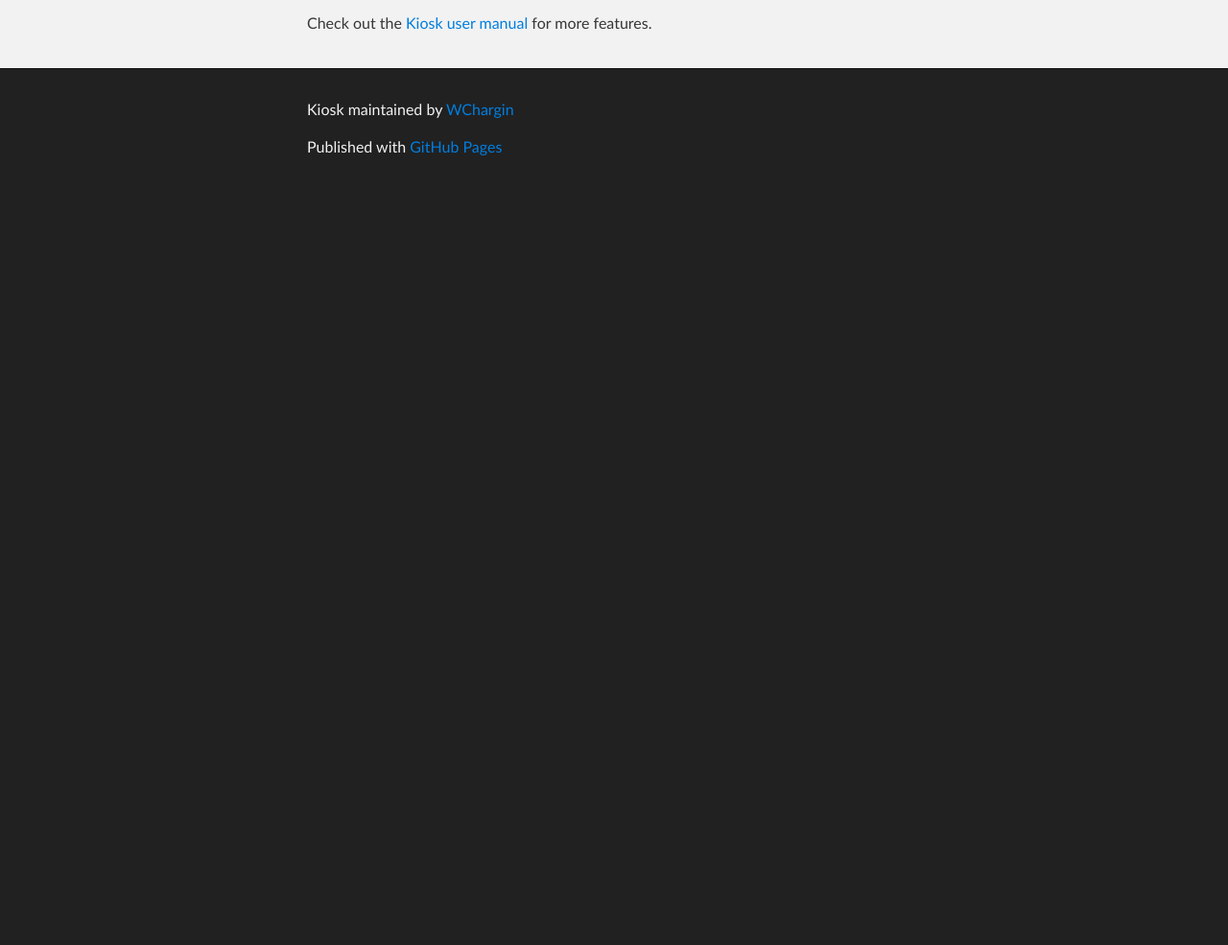
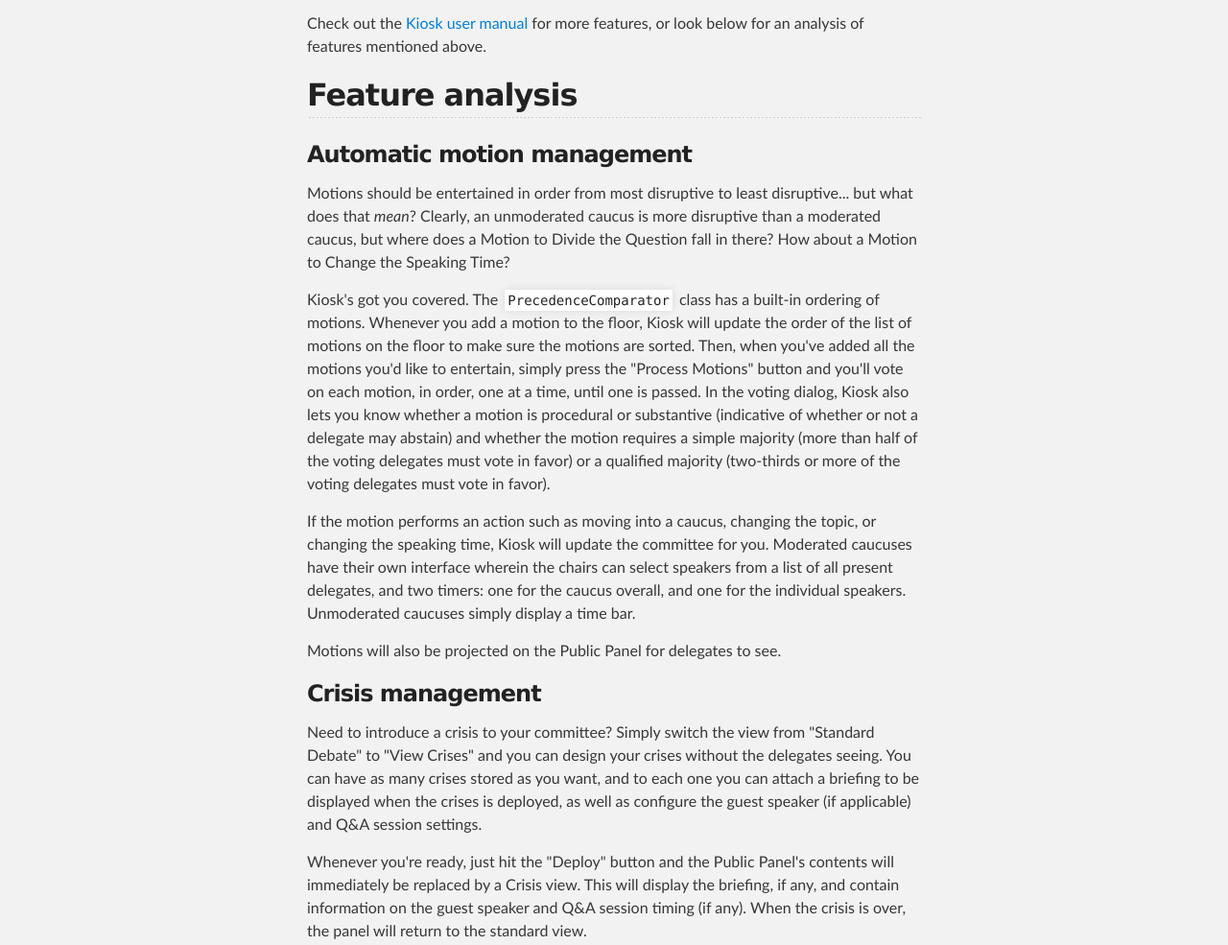
Before and after one commit to wchargin/kiosk, a plain HTML site: page index.html in a window 1280 px wide. Shown: the part 1616-2601 px from the top of the page at 96% size. Before the commit the page ends 1816 px from the top, so only its background shows below. Drawn offline with Linux system fonts and the light colour scheme.

Commit message:
Create gh-pages branch via GitHub

```diff
--- a/index.html
+++ b/index.html
@@ -53,7 +53,28 @@
 <li><p><strong>Working papers and resolutions.</strong> Kiosk allows chairs to entertain motions to introduce working papers submitted as PDF files or published with Google Docs. Delegates can then hold formal caucuses to discuss the papers, in which the relevant papers will automatically be projected. If delegates use Google Docs, the displayed paper will be automatically updated.</p></li>
 <li><p><strong>Speech analysis.</strong> If a committee has multiple chairs, one can be designated as the speech analyzer. By opening the Speech Analyzer companion application, the chair will see a record of each speech as it is begun, and can analyze it on various qualities in real-time. The speech records can then be exported to <a href="http://en.wikipedia.org/wiki/Comma-separated_values">CSV</a> format (human-readable and supported by Excel, Google Sheets, and LibreOffice Calc), and the chairs can see real-time graphs of how often each delegate has spoken.</p></li>
 <li><p><strong>Transparency.</strong> To mitigate information overload or sparsity, Kiosk provides a separate Public Panel that can be projected for the delegates to see, while Kiosk's controls remain visible to the chairs only. The public panel adjusts its view according to the current context, and always displays exactly what delegates need to know at any given time – no more, no less – in a clear and elegant format.</p></li>
-</ul><p>Check out the <a href="https://docs.google.com/file/d/0B5NL1qvOouLnUVlMVDEzaGxhaUU/edit">Kiosk user manual</a> for more features.</p>
+</ul><p>Check out the <a href="https://docs.google.com/file/d/0B5NL1qvOouLnUVlMVDEzaGxhaUU/edit">Kiosk user manual</a> for more features, or look below for an analysis of features mentioned above.</p>
+
+<h2>
+<a name="feature-analysis" class="anchor" href="#feature-analysis"><span class="octicon octicon-link"></span></a>Feature analysis</h2>
+
+<h3>
+<a name="automatic-motion-management" class="anchor" href="#automatic-motion-management"><span class="octicon octicon-link"></span></a>Automatic motion management</h3>
+
+<p>Motions should be entertained in order from most disruptive to least disruptive... but what does that <em>mean</em>? Clearly, an unmoderated caucus is more disruptive than a moderated caucus, but where does a Motion to Divide the Question fall in there? How about a Motion to Change the Speaking Time?</p>
+
+<p>Kiosk's got you covered. The <a href="https://github.com/WChargin/kiosk/blob/master/kiosk/src/org/lcmmun/kiosk/motions/PrecedenceComparator.java"><code>PrecedenceComparator</code></a> class has a built-in ordering of motions. Whenever you add a motion to the floor, Kiosk will update the order of the list of motions on the floor to make sure the motions are sorted. Then, when you've added all the motions you'd like to entertain, simply press the "Process Motions" button and you'll vote on each motion, in order, one at a time, until one is passed. In the voting dialog, Kiosk also lets you know whether a motion is procedural or substantive (indicative of whether or not a delegate may abstain) and whether the motion requires a simple majority (more than half of the voting delegates must vote in favor) or a qualified majority (two-thirds or more of the voting delegates must vote in favor).</p>
+
+<p>If the motion performs an action such as moving into a caucus, changing the topic, or changing the speaking time, Kiosk will update the committee for you. Moderated caucuses have their own interface wherein the chairs can select speakers from a list of all present delegates, and two timers: one for the caucus overall, and one for the individual speakers. Unmoderated caucuses simply display a time bar.</p>
+
+<p>Motions will also be projected on the Public Panel for delegates to see.</p>
+
+<h3>
+<a name="crisis-management" class="anchor" href="#crisis-management"><span class="octicon octicon-link"></span></a>Crisis management</h3>
+
+<p>Need to introduce a crisis to your committee? Simply switch the view from "Standard Debate" to "View Crises" and you can design your crises without the delegates seeing. You can have as many crises stored as you want, and to each one you can attach a briefing to be displayed when the crises is deployed, as well as configure the guest speaker (if applicable) and Q&amp;A session settings.</p>
+
+<p>Whenever you're ready, just hit the "Deploy" button and the Public Panel's contents will immediately be replaced by a Crisis view. This will display the briefing, if any, and contain information on the guest speaker and Q&amp;A session timing (if any). When the crisis is over, the panel will return to the standard view.</p>
       </section>
     </div>
 
```
Also changed, not shown: params.json (+1 -1 lines).
